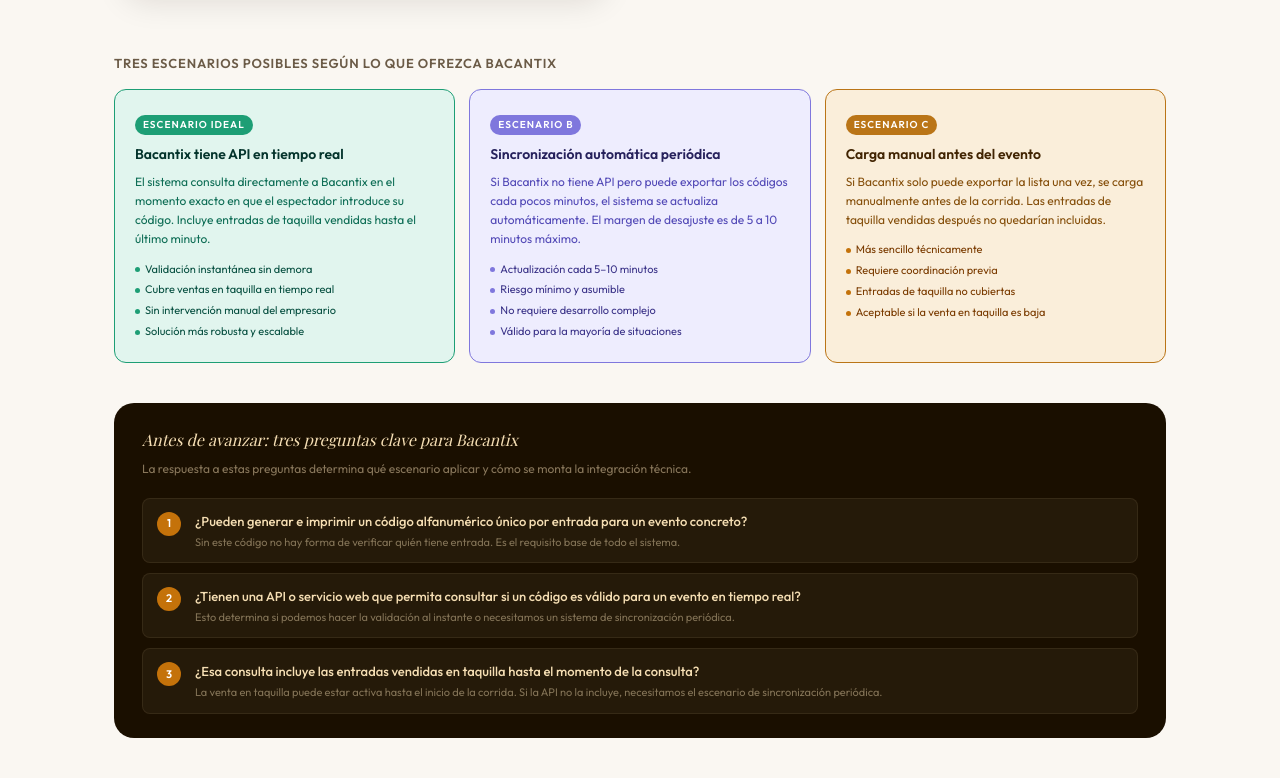
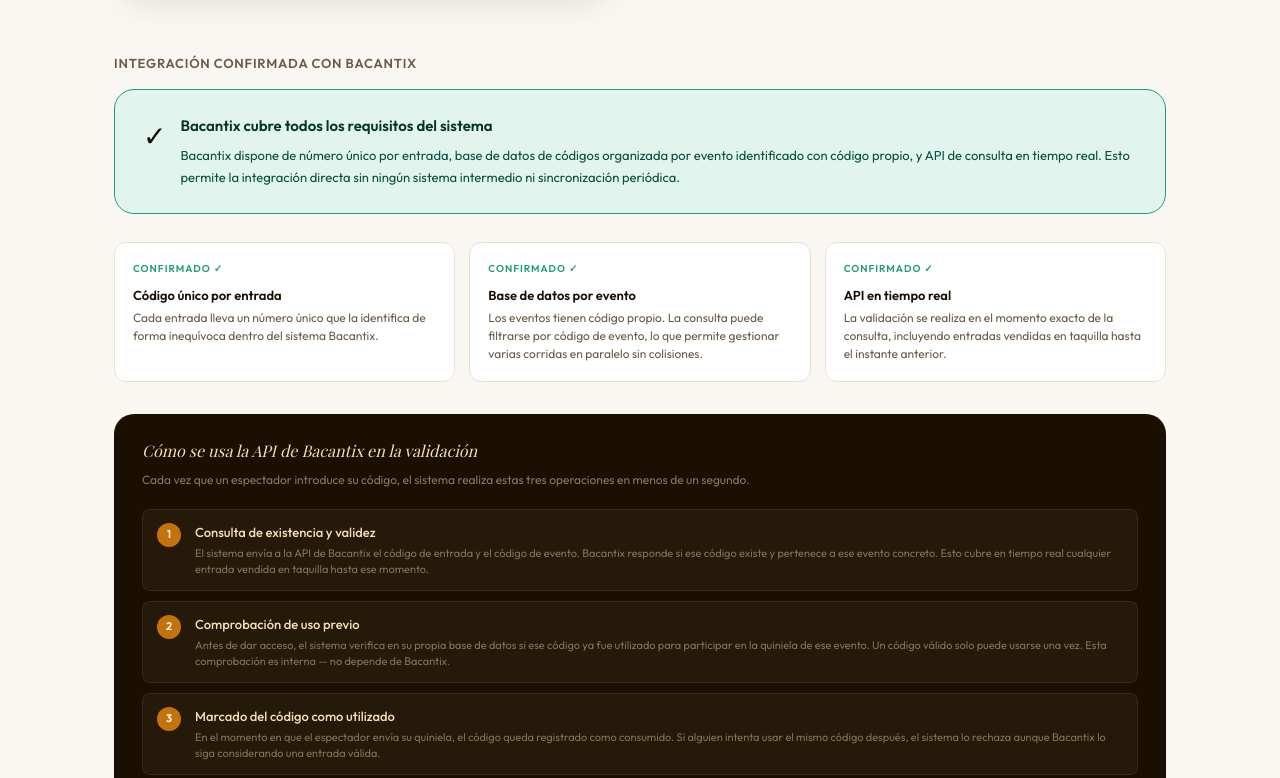
Before and after one commit to jasola/quiniela_toros, a plain HTML site: page index.html in a window 1280 px wide. Shown: the part 3716-4494 px from the top of the page. Drawn offline with nearby package versions, Linux system fonts and the light colour scheme; a web font is replaced by a local one.

Commit message:
Add files via upload

```diff
--- a/index.html
+++ b/index.html
@@ -498,60 +498,62 @@
       </div>
     </div>
 
-    <!-- ESCENARIOS BACANTIX -->
-    <div class="bacantix-title reveal">Tres escenarios posibles según lo que ofrezca Bacantix</div>
-    <div class="escenarios">
-      <div class="esc-card esc-ideal reveal">
-        <span class="esc-num">Escenario ideal</span>
-        <div class="esc-title">Bacantix tiene API en tiempo real</div>
-        <div class="esc-text">El sistema consulta directamente a Bacantix en el momento exacto en que el espectador introduce su código. Incluye entradas de taquilla vendidas hasta el último minuto.</div>
-        <div class="esc-items">
-          <div><span class="esc-dot"></span>Validación instantánea sin demora</div>
-          <div><span class="esc-dot"></span>Cubre ventas en taquilla en tiempo real</div>
-          <div><span class="esc-dot"></span>Sin intervención manual del empresario</div>
-          <div><span class="esc-dot"></span>Solución más robusta y escalable</div>
-        </div>
-      </div>
-      <div class="esc-card esc-b reveal">
-        <span class="esc-num">Escenario B</span>
-        <div class="esc-title">Sincronización automática periódica</div>
-        <div class="esc-text">Si Bacantix no tiene API pero puede exportar los códigos cada pocos minutos, el sistema se actualiza automáticamente. El margen de desajuste es de 5 a 10 minutos máximo.</div>
-        <div class="esc-items">
-          <div><span class="esc-dot"></span>Actualización cada 5–10 minutos</div>
-          <div><span class="esc-dot"></span>Riesgo mínimo y asumible</div>
-          <div><span class="esc-dot"></span>No requiere desarrollo complejo</div>
-          <div><span class="esc-dot"></span>Válido para la mayoría de situaciones</div>
-        </div>
-      </div>
-      <div class="esc-card esc-c reveal">
-        <span class="esc-num">Escenario C</span>
-        <div class="esc-title">Carga manual antes del evento</div>
-        <div class="esc-text">Si Bacantix solo puede exportar la lista una vez, se carga manualmente antes de la corrida. Las entradas de taquilla vendidas después no quedarían incluidas.</div>
-        <div class="esc-items">
-          <div><span class="esc-dot"></span>Más sencillo técnicamente</div>
-          <div><span class="esc-dot"></span>Requiere coordinación previa</div>
-          <div><span class="esc-dot"></span>Entradas de taquilla no cubiertas</div>
-          <div><span class="esc-dot"></span>Aceptable si la venta en taquilla es baja</div>
+    <!-- CONFIRMACION BACANTIX -->
+    <div class="bacantix-title reveal">Integración confirmada con Bacantix</div>
+
+    <div class="reveal" style="background:#E1F5EE;border:1px solid #1D9E75;border-radius:var(--radius-lg);padding:24px 28px;margin-bottom:28px;">
+      <div style="display:flex;gap:14px;align-items:flex-start;">
+        <div style="font-size:28px;flex-shrink:0;">✓</div>
+        <div>
+          <div style="font-size:15px;font-weight:600;color:#04342C;margin-bottom:6px;">Bacantix cubre todos los requisitos del sistema</div>
+          <div style="font-size:13px;color:#085041;line-height:1.7;">Bacantix dispone de número único por entrada, base de datos de códigos organizada por evento identificado con código propio, y API de consulta en tiempo real. Esto permite la integración directa sin ningún sistema intermedio ni sincronización periódica.</div>
         </div>
       </div>
     </div>
 
-    <!-- PREGUNTAS A BACANTIX -->
+    <div style="display:grid;grid-template-columns:repeat(3,1fr);gap:14px;margin-bottom:32px;" class="reveal">
+      <div style="background:var(--blanco);border:1px solid var(--polvo);border-radius:var(--radius-md);padding:18px;">
+        <div style="font-size:10px;font-weight:700;letter-spacing:.1em;text-transform:uppercase;color:#1D9E75;margin-bottom:8px;">Confirmado ✓</div>
+        <div style="font-size:13px;font-weight:600;color:var(--negro);margin-bottom:4px;">Código único por entrada</div>
+        <div style="font-size:12px;color:var(--tierra);line-height:1.5;">Cada entrada lleva un número único que la identifica de forma inequívoca dentro del sistema Bacantix.</div>
+      </div>
+      <div style="background:var(--blanco);border:1px solid var(--polvo);border-radius:var(--radius-md);padding:18px;">
+        <div style="font-size:10px;font-weight:700;letter-spacing:.1em;text-transform:uppercase;color:#1D9E75;margin-bottom:8px;">Confirmado ✓</div>
+        <div style="font-size:13px;font-weight:600;color:var(--negro);margin-bottom:4px;">Base de datos por evento</div>
+        <div style="font-size:12px;color:var(--tierra);line-height:1.5;">Los eventos tienen código propio. La consulta puede filtrarse por código de evento, lo que permite gestionar varias corridas en paralelo sin colisiones.</div>
+      </div>
+      <div style="background:var(--blanco);border:1px solid var(--polvo);border-radius:var(--radius-md);padding:18px;">
+        <div style="font-size:10px;font-weight:700;letter-spacing:.1em;text-transform:uppercase;color:#1D9E75;margin-bottom:8px;">Confirmado ✓</div>
+        <div style="font-size:13px;font-weight:600;color:var(--negro);margin-bottom:4px;">API en tiempo real</div>
+        <div style="font-size:12px;color:var(--tierra);line-height:1.5;">La validación se realiza en el momento exacto de la consulta, incluyendo entradas vendidas en taquilla hasta el instante anterior.</div>
+      </div>
+    </div>
+
+    <!-- DETALLE TECNICO API -->
     <div class="bacantix-preguntas reveal">
-      <div class="bp-title">Antes de avanzar: tres preguntas clave para Bacantix</div>
-      <div class="bp-sub">La respuesta a estas preguntas determina qué escenario aplicar y cómo se monta la integración técnica.</div>
+      <div class="bp-title">Cómo se usa la API de Bacantix en la validación</div>
+      <div class="bp-sub">Cada vez que un espectador introduce su código, el sistema realiza estas tres operaciones en menos de un segundo.</div>
       <div class="bp-items">
         <div class="bp-item">
           <div class="bp-q-num">1</div>
-          <div><div class="bp-q-text">¿Pueden generar e imprimir un código alfanumérico único por entrada para un evento concreto?</div><div class="bp-q-why">Sin este código no hay forma de verificar quién tiene entrada. Es el requisito base de todo el sistema.</div></div>
+          <div>
+            <div class="bp-q-text">Consulta de existencia y validez</div>
+            <div class="bp-q-why">El sistema envía a la API de Bacantix el código de entrada y el código de evento. Bacantix responde si ese código existe y pertenece a ese evento concreto. Esto cubre en tiempo real cualquier entrada vendida en taquilla hasta ese momento.</div>
+          </div>
         </div>
         <div class="bp-item">
           <div class="bp-q-num">2</div>
-          <div><div class="bp-q-text">¿Tienen una API o servicio web que permita consultar si un código es válido para un evento en tiempo real?</div><div class="bp-q-why">Esto determina si podemos hacer la validación al instante o necesitamos un sistema de sincronización periódica.</div></div>
+          <div>
+            <div class="bp-q-text">Comprobación de uso previo</div>
+            <div class="bp-q-why">Antes de dar acceso, el sistema verifica en su propia base de datos si ese código ya fue utilizado para participar en la quiniela de ese evento. Un código válido solo puede usarse una vez. Esta comprobación es interna — no depende de Bacantix.</div>
+          </div>
         </div>
         <div class="bp-item">
           <div class="bp-q-num">3</div>
-          <div><div class="bp-q-text">¿Esa consulta incluye las entradas vendidas en taquilla hasta el momento de la consulta?</div><div class="bp-q-why">La venta en taquilla puede estar activa hasta el inicio de la corrida. Si la API no la incluye, necesitamos el escenario de sincronización periódica.</div></div>
+          <div>
+            <div class="bp-q-text">Marcado del código como utilizado</div>
+            <div class="bp-q-why">En el momento en que el espectador envía su quiniela, el código queda registrado como consumido. Si alguien intenta usar el mismo código después, el sistema lo rechaza aunque Bacantix lo siga considerando una entrada válida.</div>
+          </div>
         </div>
       </div>
     </div>
@@ -763,7 +765,7 @@
     title:'Introduce tu código, <em>el sistema comprueba</em>',
     body:'Antes de ver la quiniela, el espectador introduce el código de su entrada. El sistema consulta a Bacantix en tiempo real: ¿existe este código? ¿ya fue usado? Solo si las dos respuestas son correctas, accede.',
     tags:['Consulta en tiempo real','Cubre ventas en taquilla','Un uso por entrada'],
-    tech:'Al pulsar "Validar", la página lanza una llamada a la API de Bacantix (o a Google Sheets si se usa sincronización periódica). Bacantix responde: válido / inválido / ya usado. Si es válido, el código queda marcado como "en uso" para que nadie más pueda emplearlo. Todo ocurre en menos de 1 segundo.',
+    tech:'La página lanza dos llamadas simultáneas al pulsar "Validar". Primera: consulta a la API de Bacantix enviando el código de entrada y el código de evento — Bacantix responde si es válido en tiempo real, incluyendo ventas en taquilla. Segunda: consulta interna para comprobar si ese código ya fue usado en la quiniela. Solo si ambas respuestas son favorables se da acceso. Todo ocurre en menos de un segundo.',
     visual:'validacion'
   },
   {
```
